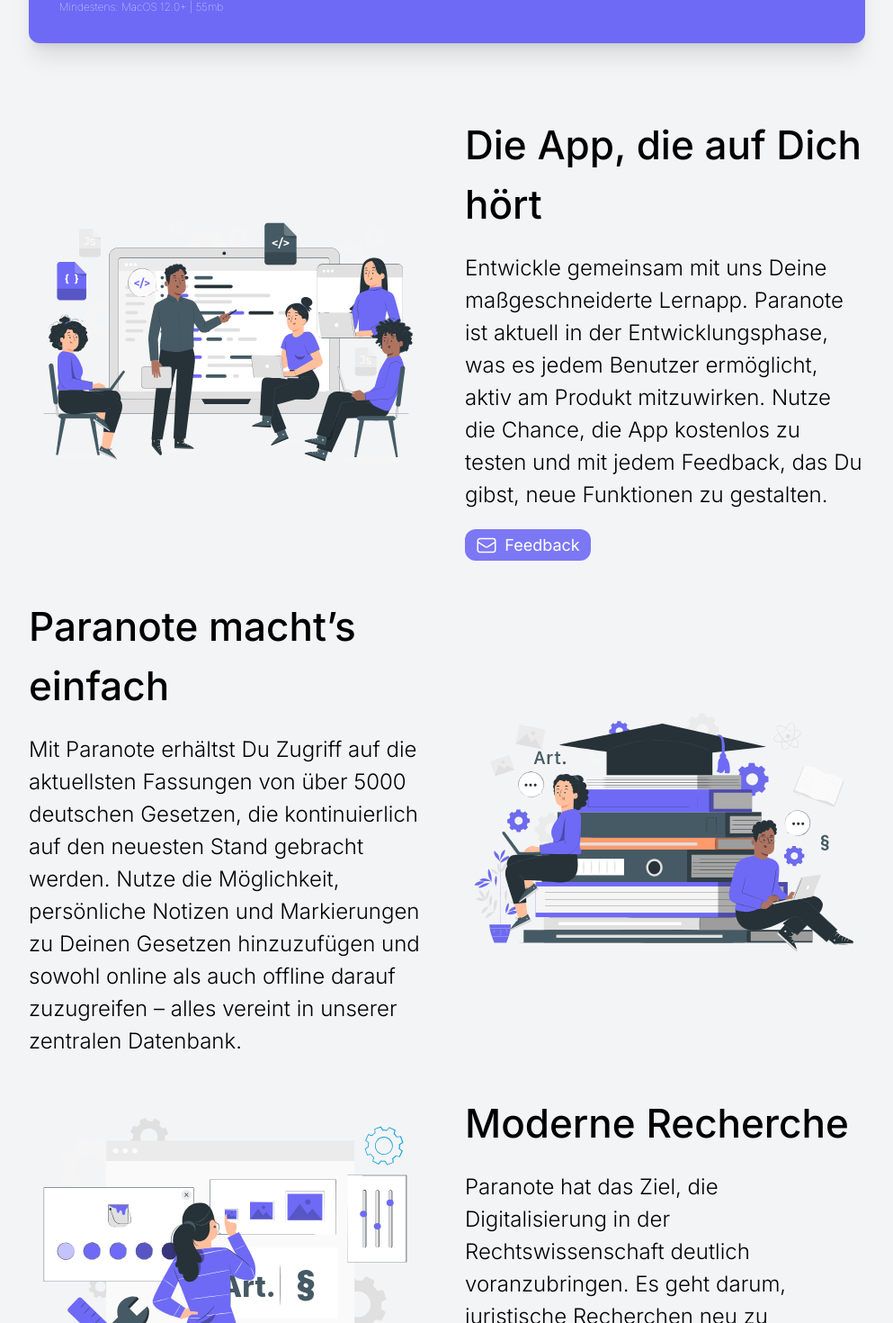
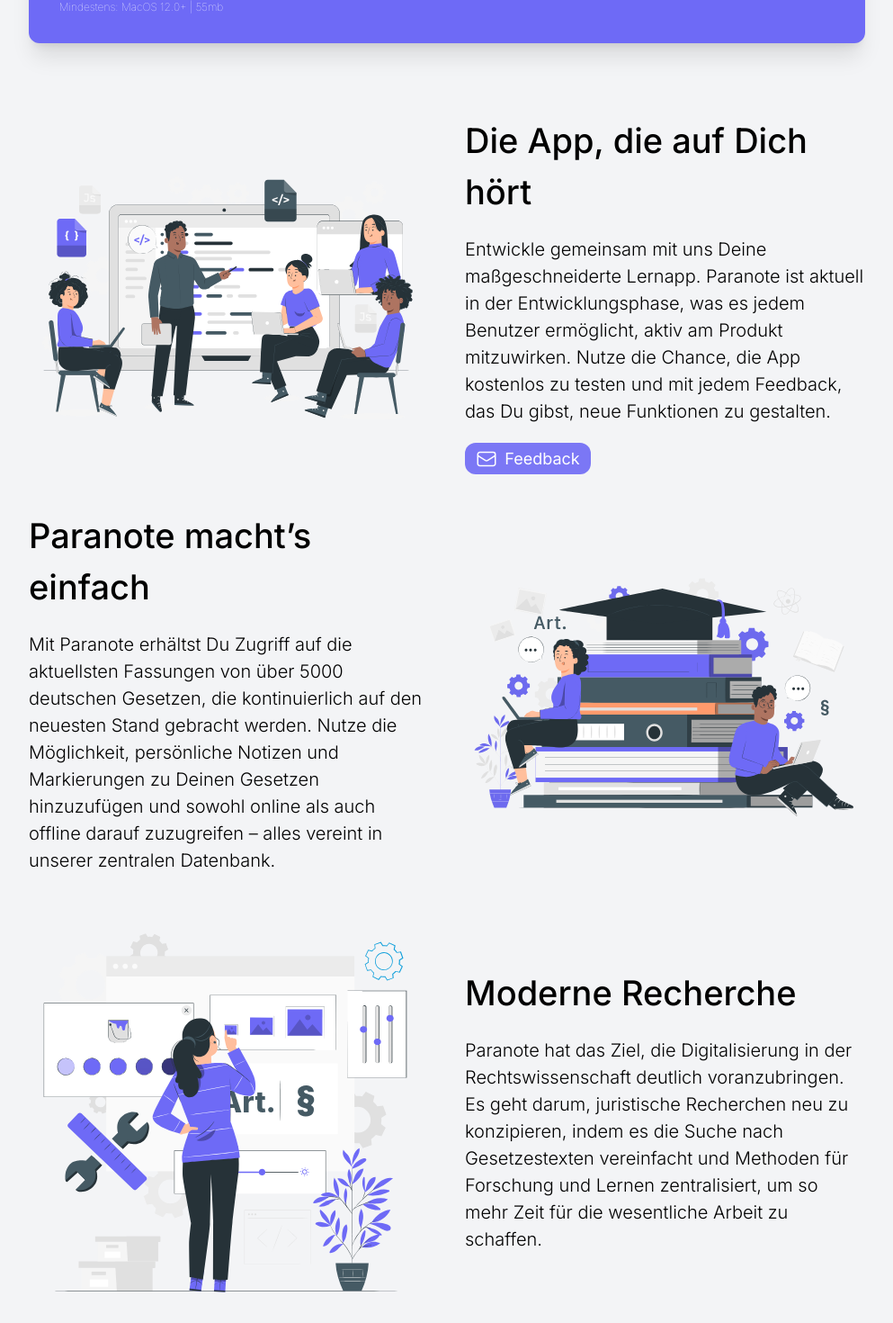
Before and after one commit to Stantheman227/paranotewebsite, a Next.js app: page / in a window 1280 px wide. Shown: the part 8720-10190 px from the top of the page at 90% size, without its empty margins (143-1136 px from the left). Built offline with nearby package versions, Linux system fonts and the light colour scheme.

Commit message:
Favicon in layout festgesetzt für google suche. Schrift in der Infosection kleiner gemacht.

```diff
--- a/src/app/components/InfoSection.tsx
+++ b/src/app/components/InfoSection.tsx
@@ -148,11 +148,11 @@
             <div className="w-full h-max order-2 space-y-5">
               {" "}
               <div>
-                <h2 className="text-[44px] font-medium mb-5">
+                <h2 className="text-[38px] font-medium mb-5">
                   {" "}
                   Die App, die auf Dich hört{" "}
                 </h2>
-                <p className="text-[24px] font-light">
+                <p className="text-[20px] font-light">
                   Entwickle gemeinsam mit uns Deine maßgeschneiderte Lernapp.
                   Paranote ist aktuell in der Entwicklungsphase, was es jedem
                   Benutzer ermöglicht, aktiv am Produkt mitzuwirken. Nutze die
@@ -191,11 +191,11 @@
             <div className="w-full h-max order-4 md:order-3">
               {" "}
               <div>
-                <h2 className="text-[44px] font-medium mb-5">
+                <h2 className="text-[38px] font-medium mb-5">
                   {" "}
                   Paranote macht&rsquo;s einfach
                 </h2>
-                <p className="text-[24px] font-light">
+                <p className="text-[20px] font-light">
                   Mit Paranote erhältst Du Zugriff auf die aktuellsten Fassungen
                   von über 5000 deutschen Gesetzen, die kontinuierlich auf den
                   neuesten Stand gebracht werden. Nutze die Möglichkeit,
@@ -221,11 +221,11 @@
             <div className="w-full h-max order-6">
               {" "}
               <div>
-                <h2 className="text-[44px] font-medium mb-5">
+                <h2 className="text-[38px] font-medium mb-5">
                   {" "}
                   Moderne Recherche
                 </h2>
-                <p className="text-[24px] font-light">
+                <p className="text-[20px] font-light">
                   Paranote hat das Ziel, die Digitalisierung in der
                   Rechtswissenschaft deutlich voranzubringen. Es geht darum,
                   juristische Recherchen neu zu konzipieren, indem es die Suche
--- a/src/app/layout.tsx
+++ b/src/app/layout.tsx
@@ -24,6 +24,7 @@
   return (
     <html lang="de">
       <body className={inter.className}>
+        <link rel="icon" href="src/app/favicon.ico" />
         {children} <Analytics />
         <SpeedInsights />
       </body>
--- a/src/app/page.tsx
+++ b/src/app/page.tsx
@@ -242,7 +242,7 @@
               >
                 <div className="absolute left-0 right-0 flex justify-center opacity-0 group-hover:opacity-100 duration-300 font-thin hover:font-light"></div>
                 <div className="z-10 flex flex-col items-center justify-center hover:p-0 pt-4 h-full w-full">
-                  <div className="flex flex-row space-x-2 items-center justify-center">
+                  <div className="flex flex-row space-x-2 items-center justify-center ">
                     {" "}
                     <p className="text-white text-sm">Download</p>
                     <ArrowDownIcon className="text-white w-3 h-3 font-semibold" />
```
